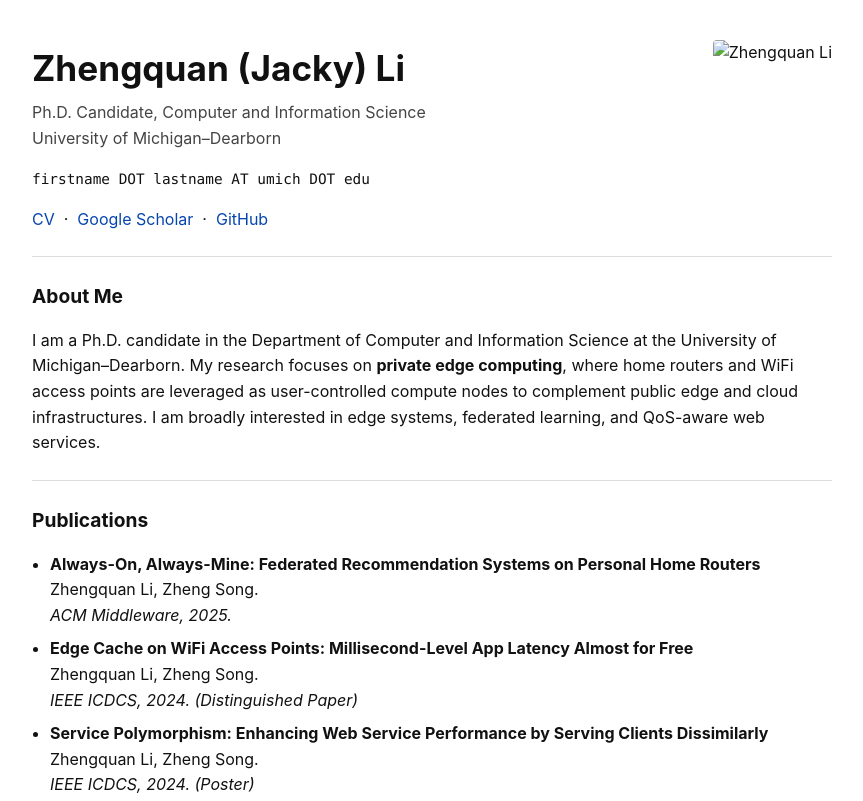
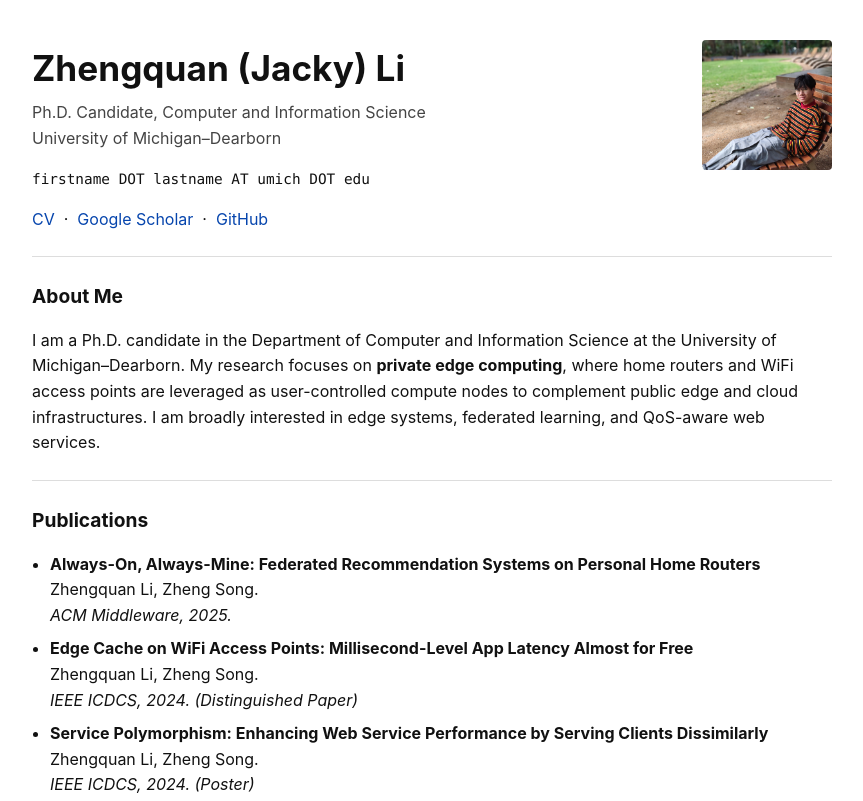
Before and after one commit to 898djh/zqli.github.io, a plain HTML site: page index.html in a window 1280 px wide. Shown: the top 801 px of the page, without its empty margins (208-1071 px from the left). Drawn offline with Linux system fonts and the light colour scheme.

Commit message:
Update index.html

```diff
--- a/index.html
+++ b/index.html
@@ -72,7 +72,7 @@
 <body>
 
   <!-- Optional headshot; put photo.jpg in the repo or remove this line -->
-  <img class="profile" src="photo.jpg" alt="Zhengquan Li">
+  <img class="profile" src="photo.png" alt="Zhengquan Li">
 
   <h1>Zhengquan (Jacky) Li</h1>
   <h4>
```
